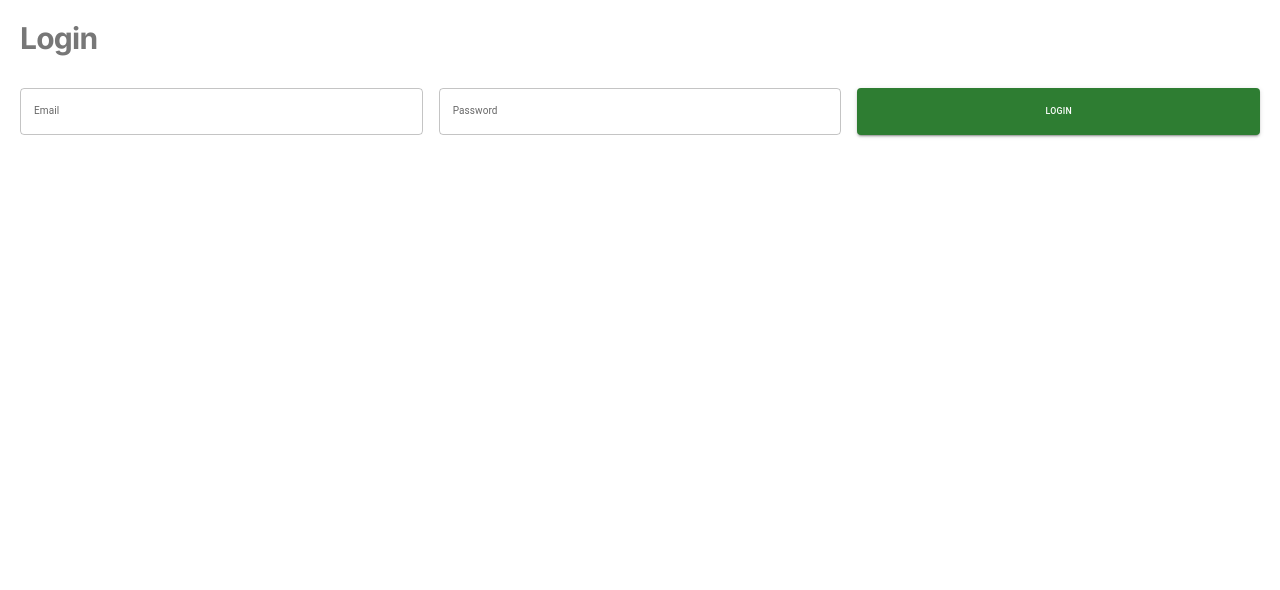
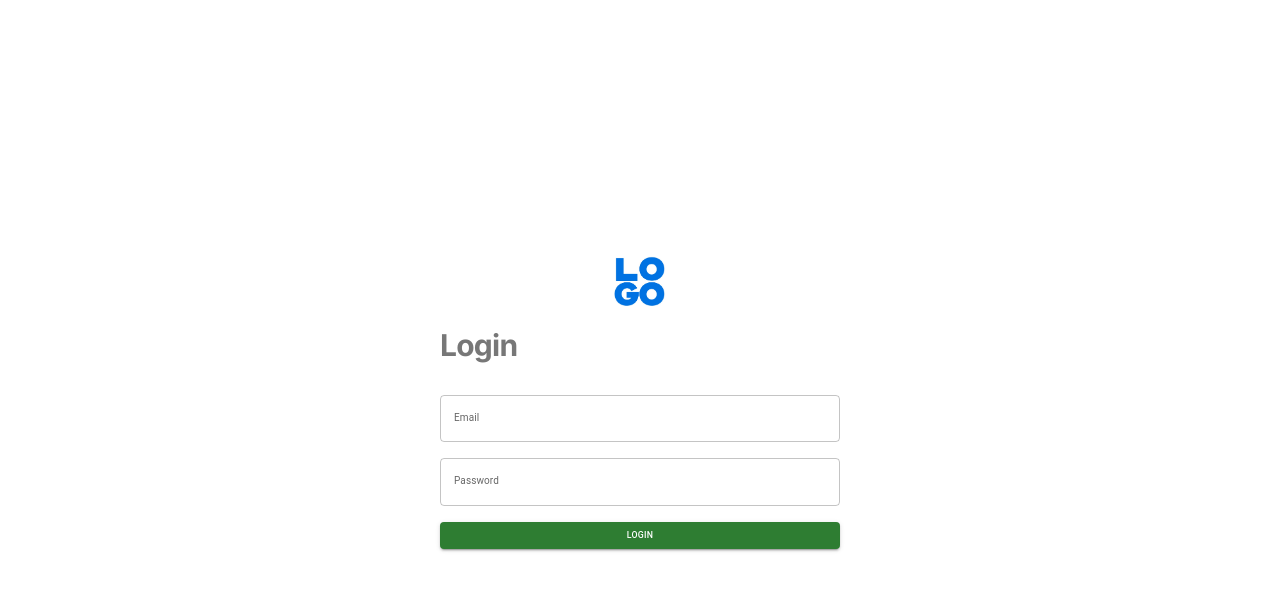
Before and after one commit to Subhash106/rkv-sales, a React app: page / in a window 1280 px wide. Shown: the top 590 px of the page. Built offline with nearby package versions, Linux system fonts and the light colour scheme.

Commit message:
improved the login page design

```diff
--- a/src/components/Login/index.js
+++ b/src/components/Login/index.js
@@ -4,6 +4,8 @@ import { TextField, Button } from '@mui/material';
 import { Navigate } from 'react-router-dom';
 
 import { login } from '../../store/auth';
+
+import './style.css';
 
 // Import the functions you need from the SDKs you need
 import { initializeApp } from 'firebase/app';
@@ -71,12 +73,16 @@ export default function Login() {
   if (token) return <Navigate to="/dashboard" />;
 
   return (
-    <div className="sales-form bg-white">
+    <div className="login bg-white">
+      <div className="login__container">
+        <div className="logo__container">
+          <img src="./img/logo.jpg" alt="logo" className="logo" />
+        </div>
         <div className="row col-md-1">
           <h1 className="heading-primary">Login</h1>
         </div>
         <form>
-        <div className="row col-md-3 col-sm-1">
+          <div className="row col-md-1 col-sm-1">
             <TextField variant="outlined" onChange={handleChange} value={email} id="email" name="email" label="Email" />
             <TextField
               variant="outlined"
@@ -92,5 +98,6 @@ export default function Login() {
           </div>
         </form>
       </div>
+    </div>
   );
 }
--- /dev/null
+++ b/src/components/Login/style.css
@@ -0,0 +1,21 @@
+.login {
+  display: grid;
+  align-content: center;
+  justify-content: center;
+  width: 100vw;
+  height: 100vh;
+
+  &__container {
+    width: 40rem;
+  }
+}
+
+.logo {
+  width: 6rem;
+
+  &__container {
+    display: flex;
+    justify-content: center;
+    margin-bottom: 1.6rem;
+  }
+}
```
Lines whose indentation alone changed are shown as unchanged.
